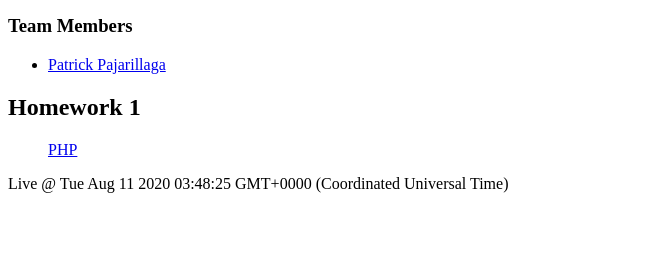
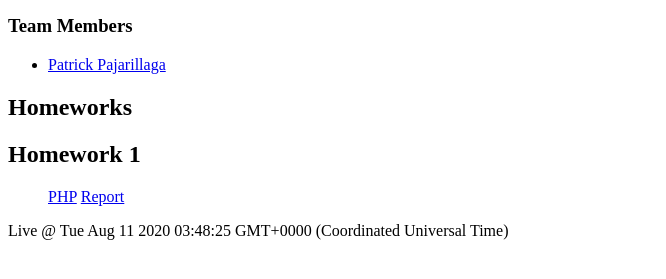
Before and after one commit to Patrick-Pajarillaga/patjpaj.me, a plain HTML site: page index.html in a window 1280 px wide. Shown: the part 195-474 px from the top of the page, without its empty margins (0-666 px from the left). Drawn offline with Linux system fonts and the light colour scheme.

Commit message:
Added Report PAge

```diff
--- a/index.html
+++ b/index.html
@@ -29,11 +29,13 @@
   </section>
 
   <section id="homeworks">
+    <h2>Homeworks</h2>
     <section id="hw1">
       <h2>Homework 1</h2>
 
       <ul id="page-list">
         <a href="./hw1/hello.php">PHP</a>
+        <a href="./hw1/report.html">Report</a>
       </ul>
     </section>
   </section>
```
